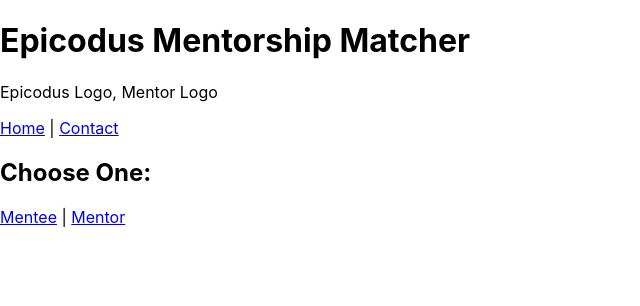
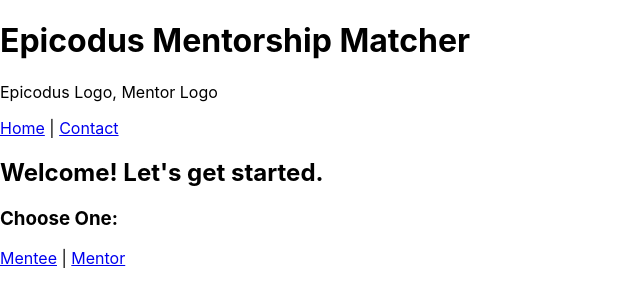
Before and after one commit to evawiedmann/questionnaire, a React (Create React App) app: page /#/ in a window 1280 px wide. Shown: the top 306 px of the page, without its empty margins (0-640 px from the left). Built offline with nearby package versions, Linux system fonts and the light colour scheme.

Commit message:
splash update

```diff
--- a/src/components/Splash.jsx
+++ b/src/components/Splash.jsx
@@ -4,7 +4,8 @@ import { Link } from 'react-router-dom';
 function Picker(){
   return (
     <div>
-      <h2>Choose One:</h2>
+      <h2>Welcome! Let's get started.</h2>
+      <h3>Choose One:</h3>
       <div><Link to="/MenteeForm">Mentee</Link> | <Link to="/MentorForm">Mentor</Link>
       </div>
     </div>
```
